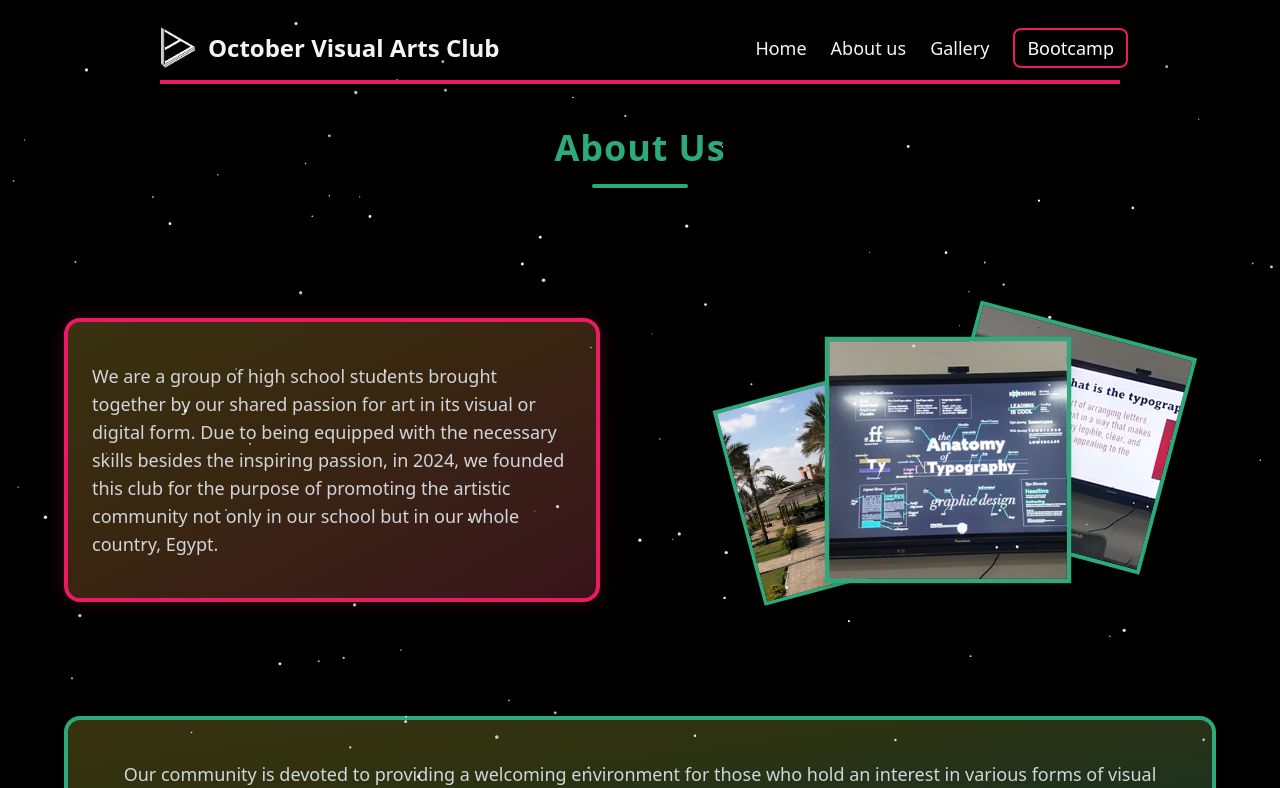
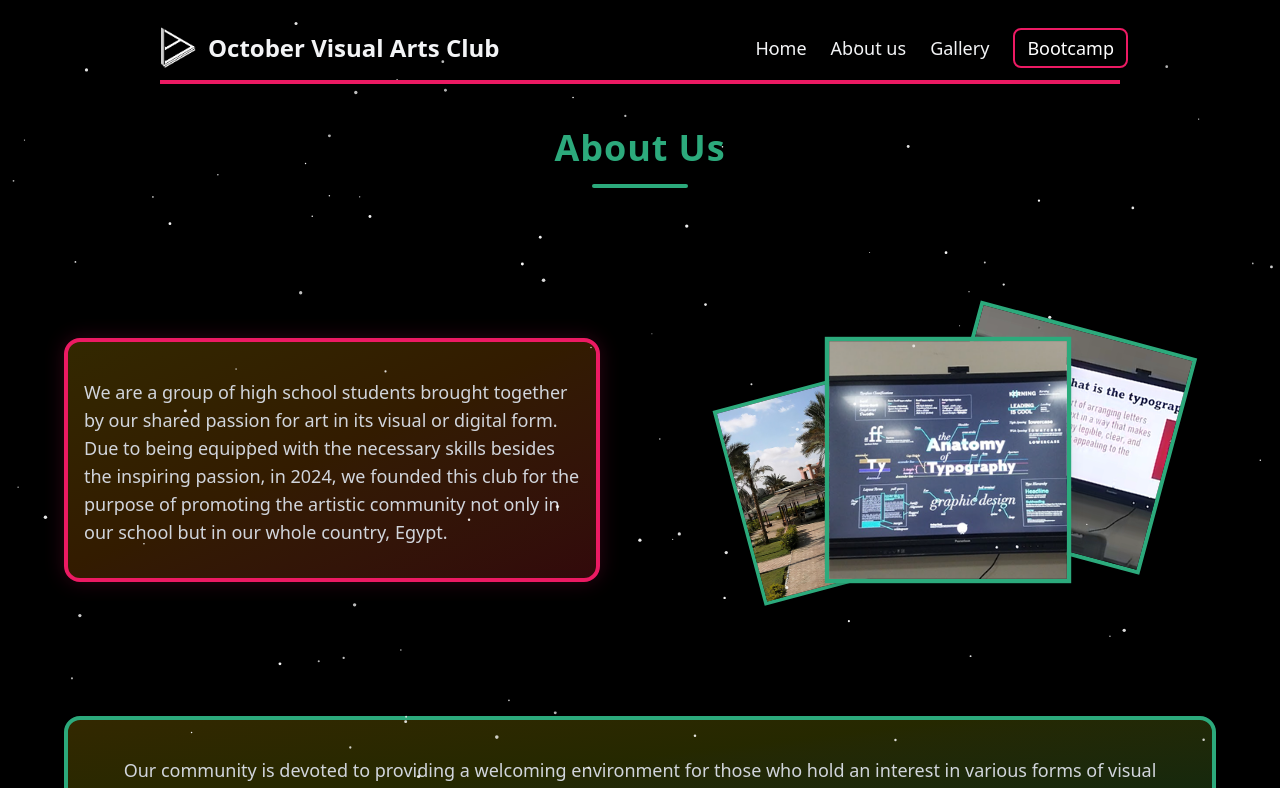
Before and after one commit to YAFFMN/OVAC, a React (Vite) app: page /about in a window 1280 px wide. Shown: the top 788 px of the page. Built offline with nearby package versions, Linux system fonts and the light colour scheme.

Commit message:
Update Card.jsx

```diff
--- a/src/Components/ui/Card.jsx
+++ b/src/Components/ui/Card.jsx
@@ -8,6 +8,8 @@ const Card = ({
   icon,
   borderColor = "#2caa7c", // Default border color
   className = "",
+  titleClassName = "",
+  descriptionClassName = "",
 }) => {
   return (
     <motion.div
@@ -16,13 +18,22 @@ const Card = ({
         borderColor: borderColor,
         boxShadow: `0 0 20px ${borderColor}33`, // Subtle glow effect
       }}
-      className={`relative flex w-full flex-col gap-4 overflow-hidden rounded-2xl border-4 bg-gray-900/50 p-6 text-white backdrop-blur-lg transition-all duration-300 hover:scale-[1.02] hover:shadow-[0_0_30px_${borderColor}55] ${className}`}
+      className={`relative flex w-full flex-col gap-2 overflow-hidden rounded-2xl border-4 p-4 text-white backdrop-blur-lg transition-all duration-300 hover:scale-[1.02] ${className}`}
     >
-      <div className="flex items-center gap-3 text-3xl font-bold capitalize">
+      {/* Icon above title */}
+      <div className="flex justify-center items-center text-4xl mb-1">
         {icon}
+      </div>
+
+      {/* Title below icon */}
+      <div className={`text-xl font-bold capitalize text-center ${titleClassName}`}>
         {title}
       </div>
-      <div className="text-lg font-medium text-gray-300">{description}</div>
+
+      {/* Description */}
+      <div className={`text-lg font-medium text-center ${descriptionClassName || 'text-gray-300'}`}>
+        {description}
+      </div>
     </motion.div>
   );
 };
```
